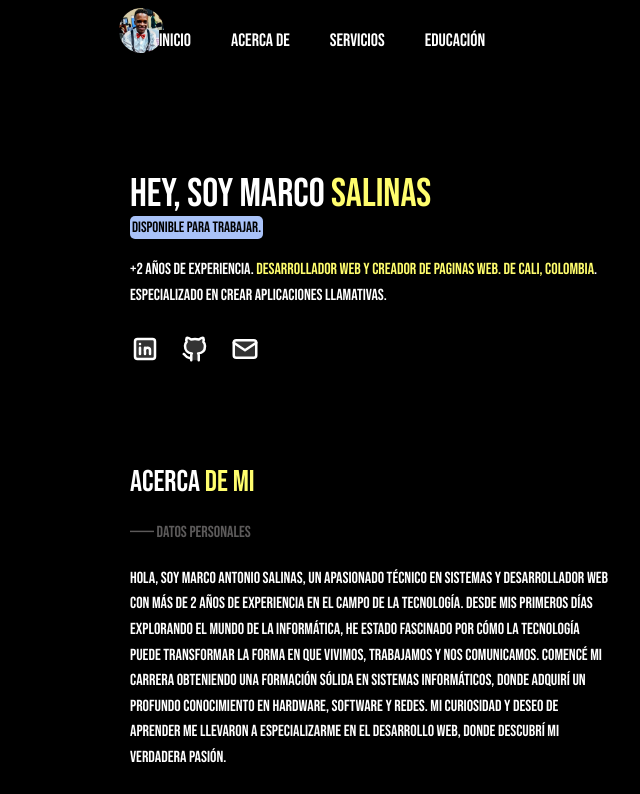
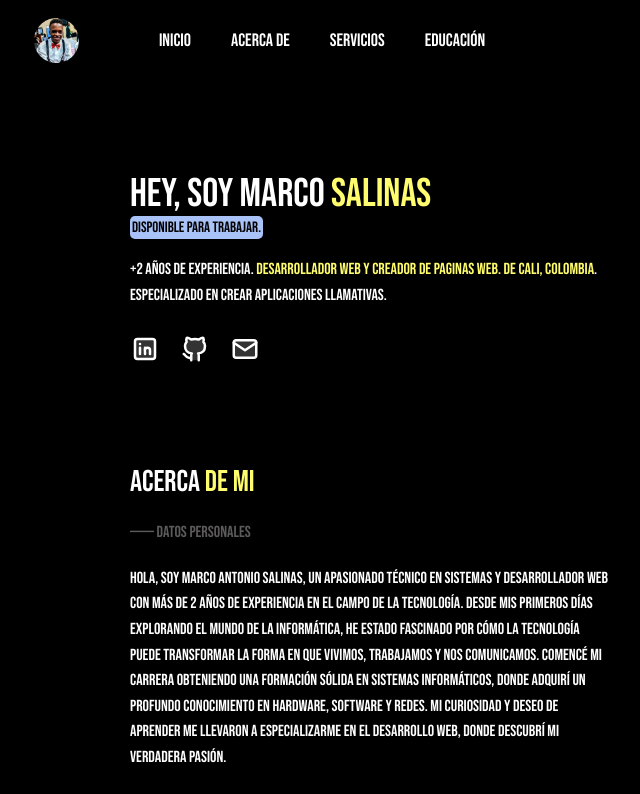
Before and after one commit to marcosali/port-web, a React (Create React App) app: page / in a window 1280 px wide. Shown: the top 794 px of the page, without its empty margins (338-978 px from the left). Built offline with nearby package versions, Linux system fonts and the light colour scheme.

Commit message:
Update Home.css

```diff
--- a/src/Components/Home.css
+++ b/src/Components/Home.css
@@ -34,6 +34,10 @@
     width: 45px;
     height: 45px;
     display: flex;
+    margin-left: -85px;
+    align-items: center;
+    margin-top: 20px;
+
 }
 
 .cl-text {
```
